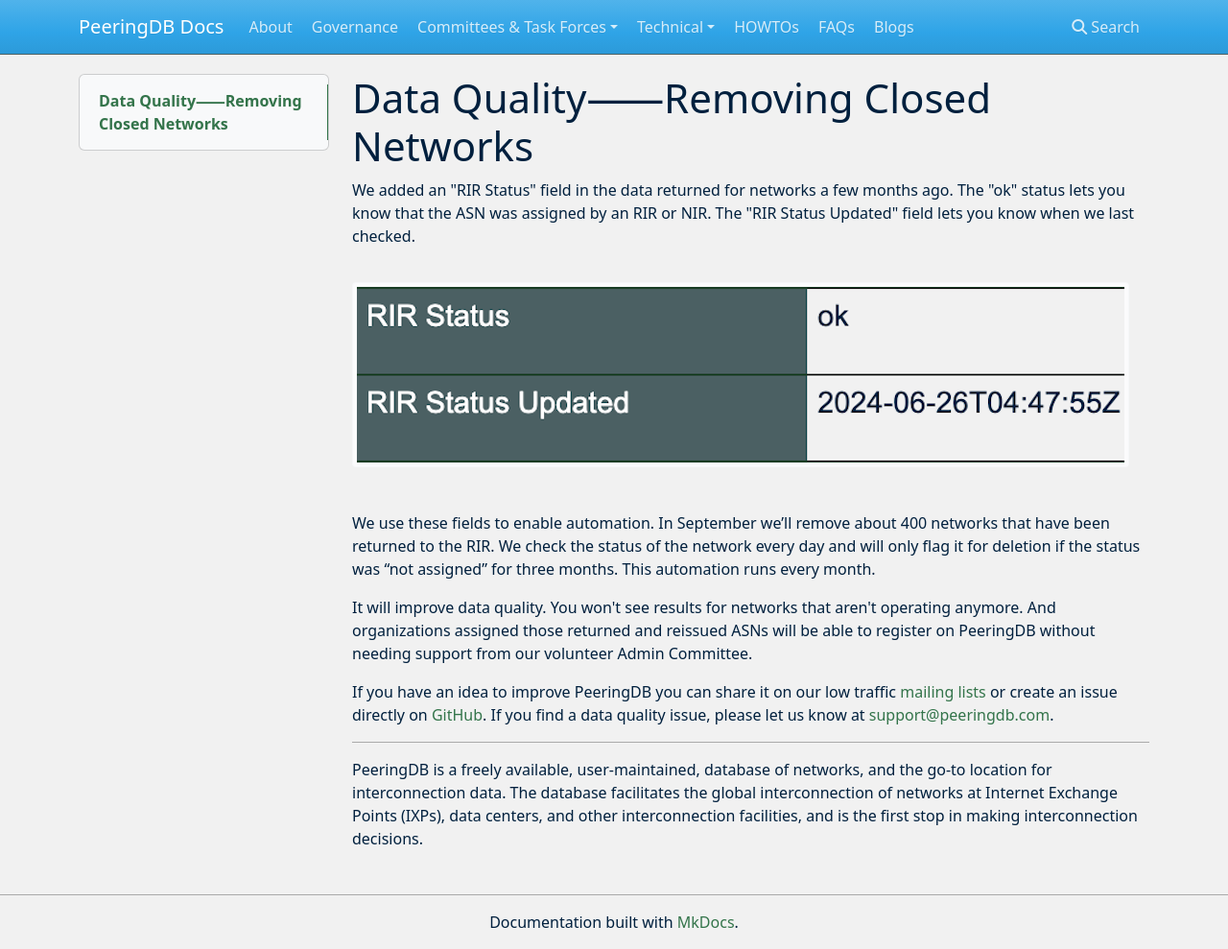
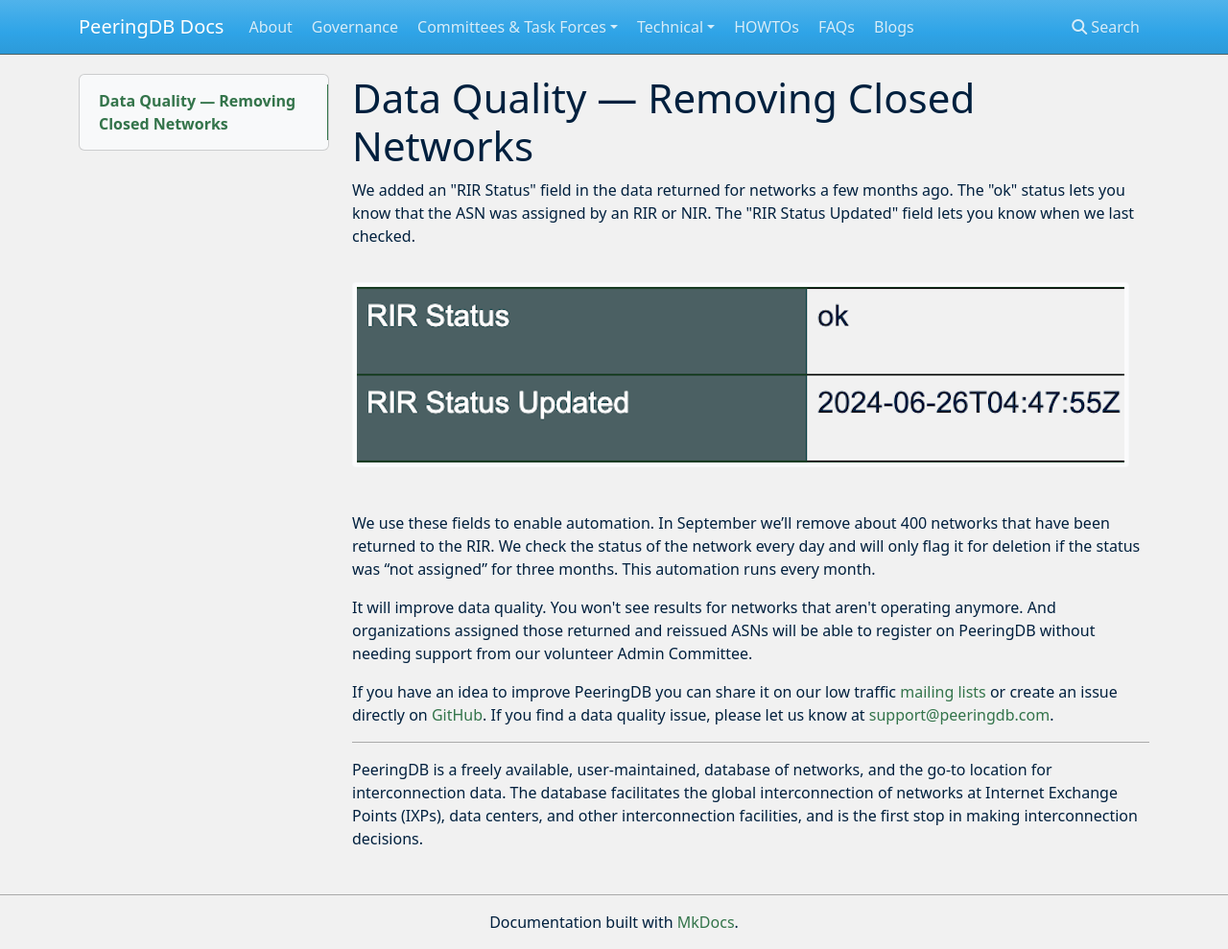
Before and after one commit to peeringdb/docs, an MkDocs documentation site: the page built from docs/blog/data_quality_removing_closed_networks.md, in a window 1280 px wide and 989 px high. Shown: the whole window at 96% size. Built offline with MkDocs 1.6.1, drawn with Linux system fonts in a browser that asks for light colours; nearby versions of some CDN libraries.

```diff
--- a/docs/blog/data_quality_removing_closed_networks.md
+++ b/docs/blog/data_quality_removing_closed_networks.md
@@ -1,4 +1,4 @@
-# Data Quality⸺Removing Closed Networks
+# Data Quality — Removing Closed Networks
 
 We added an "RIR Status" field in the data returned for networks a few months ago. The "ok" status lets you know that the ASN was assigned by an RIR or NIR. The "RIR Status Updated" field lets you know when we last checked.
 
```
Also changed, not shown: docs/blogs.md (+1 -0 lines).
